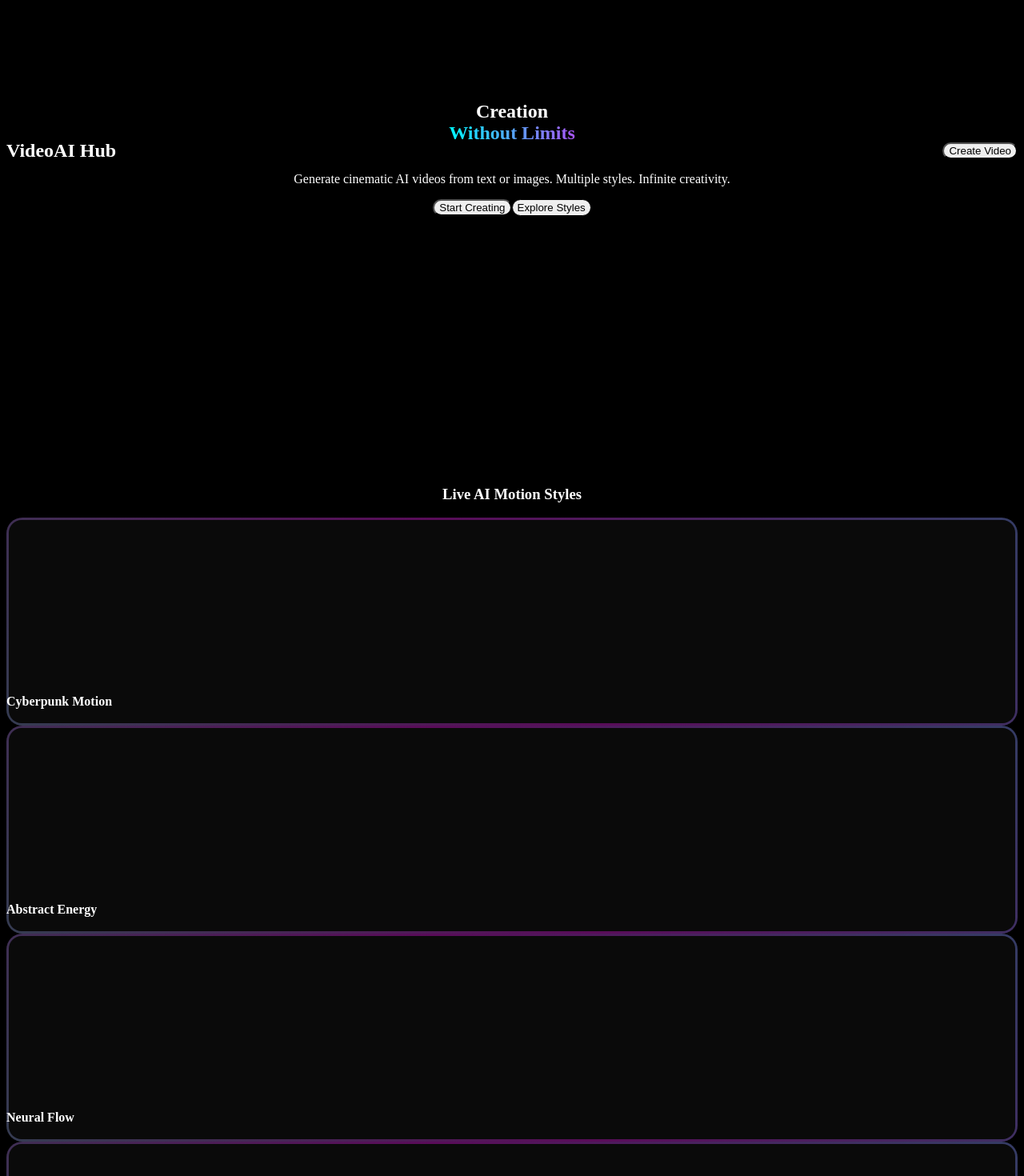
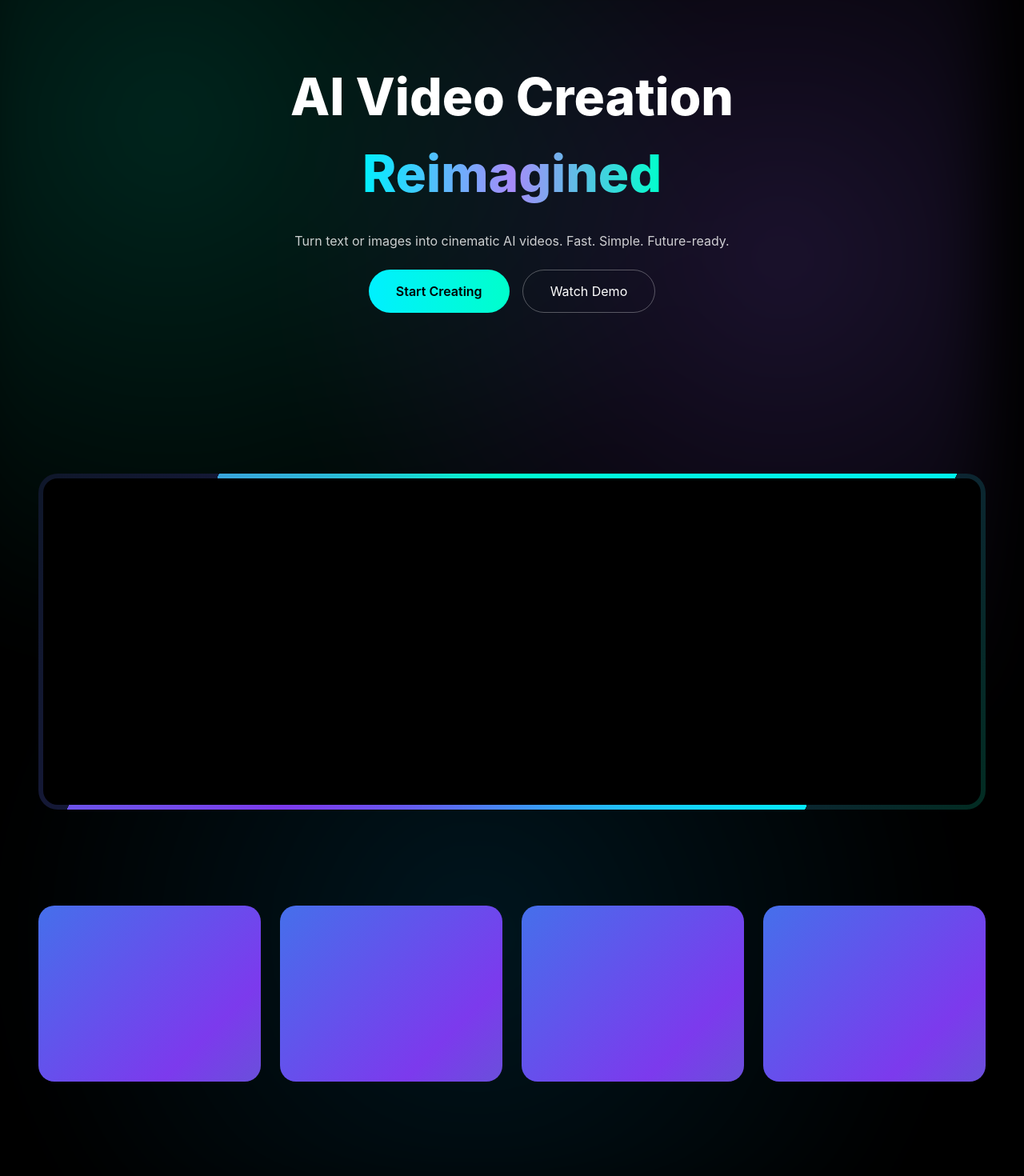
Before and after one commit to SZMXJ/ai-video-mvp, a Next.js app: page / in a window 1280 px wide. Shown: the part 220-1690 px from the top of the page at 80% size. Built offline with nearby package versions, Linux system fonts and the light colour scheme.

Commit message:
add futuristic animated homepage

```diff
--- a/app/globals.css
+++ b/app/globals.css
@@ -1,22 +1,111 @@
-@tailwind base;
-@tailwind components;
-@tailwind utilities;
+@import "tailwindcss";
 
-/* -------- Global theme variables -------- */
-:root {
-  --background: #000000;
-  --foreground: #ffffff;
+/* ====== Base ====== */
+html, body {
+  margin: 0;
+  padding: 0;
+  background: #000;
+  color: #fff;
+  font-family: Inter, system-ui, sans-serif;
+  overflow-x: hidden;
 }
 
-@media (prefers-color-scheme: dark) {
-  :root {
-    --background: #000000;
-    --foreground: #ffffff;
-  }
+/* ====== Futuristic animated background ====== */
+.futuristic-bg {
+  position: absolute;
+  inset: 0;
+  background:
+    radial-gradient(circle at 20% 20%, rgba(0,255,200,0.15), transparent 40%),
+    radial-gradient(circle at 80% 30%, rgba(150,100,255,0.18), transparent 40%),
+    radial-gradient(circle at 50% 80%, rgba(0,180,255,0.12), transparent 40%);
+  animation: bgFlow 20s linear infinite;
+  filter: blur(40px);
+  z-index: 0;
 }
 
-html,
-body {
-  background: var(--background);
-  color: var(--foreground);
+@keyframes bgFlow {
+  0% { transform: translate(0,0); }
+  50% { transform: translate(-80px, 60px); }
+  100% { transform: translate(0,0); }
 }
+
+/* ====== Glow text ====== */
+.gradient-text {
+  background: linear-gradient(90deg, #00f0ff, #a78bfa, #00ffcc);
+  -webkit-background-clip: text;
+  -webkit-text-fill-color: transparent;
+}
+
+/* ====== Buttons ====== */
+.btn-primary {
+  padding: 14px 34px;
+  border-radius: 999px;
+  background: linear-gradient(90deg, #00f0ff, #00ffcc);
+  color: #000;
+  font-weight: 600;
+  cursor: pointer;
+  transition: transform .2s, box-shadow .2s;
+}
+
+.btn-primary:hover {
+  transform: translateY(-2px);
+  box-shadow: 0 0 40px rgba(0,255,200,.6);
+}
+
+.btn-outline {
+  padding: 14px 34px;
+  border-radius: 999px;
+  border: 1px solid rgba(255,255,255,.3);
+  background: transparent;
+  color: #fff;
+}
+
+/* ====== Animated demo panel ====== */
+.demo-panel {
+  position: relative;
+  height: 420px;
+  border-radius: 24px;
+  overflow: hidden;
+  background: linear-gradient(120deg, #0f172a, #1e1b4b, #022c22);
+}
+
+.demo-panel::before {
+  content: "";
+  position: absolute;
+  inset: -50%;
+  background: conic-gradient(
+    from 0deg,
+    #00f0ff,
+    #7c3aed,
+    #00ffcc,
+    #00f0ff
+  );
+  animation: spin 18s linear infinite;
+}
+
+.demo-panel::after {
+  content: "";
+  position: absolute;
+  inset: 6px;
+  background: #000;
+  border-radius: 18px;
+}
+
+@keyframes spin {
+  to { transform: rotate(360deg); }
+}
+
+/* ====== Gallery animation cards ====== */
+.motion-card {
+  height: 220px;
+  border-radius: 20px;
+  background: linear-gradient(135deg, #0ea5e9, #7c3aed, #10b981);
+  background-size: 300% 300%;
+  animation: gradientMove 8s ease infinite;
+}
+
+@keyframes gradientMove {
+  0% { background-position: 0% 50%; }
+  50% { background-position: 100% 50%; }
+  100% { background-position: 0% 50%; }
+}
--- a/app/page.tsx
+++ b/app/page.tsx
@@ -1,122 +1,66 @@
 export default function HomePage() {
   return (
-    <main className="bg-black text-white min-h-screen overflow-hidden">
-      {/* HERO */}
-      <section className="relative h-screen flex flex-col items-center justify-center text-center px-6">
-        {/* Animated Background */}
-        <div className="absolute inset-0 -z-10 animated-bg" />
+    <main style={{ position: "relative", minHeight: "100vh" }}>
+      {/* Animated background */}
+      <div className="futuristic-bg" />
 
-        <header className="absolute top-0 left-0 w-full flex justify-between items-center px-8 py-6">
-          <h1 className="text-xl font-bold text-cyan-400">VideoAI Hub</h1>
-          <button className="px-6 py-2 rounded-full bg-cyan-400 text-black font-semibold hover:scale-105 transition">
-            Create Video
-          </button>
-        </header>
+      {/* Header */}
+      <header style={{
+        position: "relative",
+        zIndex: 10,
+        padding: "20px 48px",
+        display: "flex",
+        justifyContent: "space-between",
+        alignItems: "center"
+      }}>
+        <h1 style={{ color: "#00f0ff" }}>VideoAI</h1>
+        <button className="btn-primary">Create Video</button>
+      </header>
 
-        <h2 className="text-6xl font-extrabold leading-tight">
-          Creation <br />
-          <span className="gradient-text">Without Limits</span>
+      {/* Hero */}
+      <section style={{
+        position: "relative",
+        zIndex: 10,
+        height: "90vh",
+        display: "flex",
+        flexDirection: "column",
+        justifyContent: "center",
+        alignItems: "center",
+        textAlign: "center",
+        gap: 24
+      }}>
+        <h2 style={{ fontSize: 64, fontWeight: 800 }}>
+          AI Video Creation <br />
+          <span className="gradient-text">Reimagined</span>
         </h2>
-
-        <p className="mt-6 max-w-xl text-gray-300 text-lg">
-          Generate cinematic AI videos from text or images.
-          Multiple styles. Infinite creativity.
+        <p style={{ maxWidth: 680, opacity: .8 }}>
+          Turn text or images into cinematic AI videos. Fast. Simple. Future-ready.
         </p>
-
-        <div className="mt-10 flex gap-6">
-          <button className="px-8 py-4 rounded-full bg-gradient-to-r from-cyan-400 to-green-400 text-black font-bold text-lg hover:scale-110 transition">
-            Start Creating
-          </button>
-          <button className="px-8 py-4 rounded-full border border-gray-500 hover:border-cyan-400 transition">
-            Explore Styles
-          </button>
+        <div style={{ display: "flex", gap: 16 }}>
+          <button className="btn-primary">Start Creating</button>
+          <button className="btn-outline">Watch Demo</button>
         </div>
       </section>
 
-      {/* ANIMATED STYLE GALLERY */}
-      <section className="py-24 px-10 space-y-12">
-        <h3 className="text-4xl font-bold text-center mb-12">
-          Live AI Motion Styles
-        </h3>
-
-        <div className="grid grid-cols-1 md:grid-cols-2 gap-10">
-          <AnimatedCard title="Cyberpunk Motion" variant="cyber" />
-          <AnimatedCard title="Abstract Energy" variant="energy" />
-          <AnimatedCard title="Neural Flow" variant="neural" />
-          <AnimatedCard title="Dreamlike Art" variant="dream" />
-        </div>
+      {/* Demo */}
+      <section style={{ padding: "0 48px 120px", position: "relative", zIndex: 10 }}>
+        <div className="demo-panel" />
       </section>
 
-      {/* INLINE STYLES */}
-      <style jsx>{`
-        .animated-bg {
-          background: linear-gradient(
-            120deg,
-            #00f5ff,
-            #7f00ff,
-            #00ff99
-          );
-          background-size: 300% 300%;
-          animation: bgMove 15s ease infinite;
-          filter: blur(80px);
-          opacity: 0.6;
-        }
-
-        @keyframes bgMove {
-          0% { background-position: 0% 50%; }
-          50% { background-position: 100% 50%; }
-          100% { background-position: 0% 50%; }
-        }
-
-        .gradient-text {
-          background: linear-gradient(to right, #00f5ff, #a855f7);
-          -webkit-background-clip: text;
-          -webkit-text-fill-color: transparent;
-        }
-
-        .card {
-          position: relative;
-          height: 260px;
-          border-radius: 20px;
-          overflow: hidden;
-          background: #111;
-        }
-
-        .card::before {
-          content: "";
-          position: absolute;
-          inset: -50%;
-          background: linear-gradient(
-            60deg,
-            rgba(0,255,255,0.4),
-            rgba(255,0,255,0.3),
-            rgba(0,255,153,0.4)
-          );
-          animation: rotate 12s linear infinite;
-        }
-
-        .card::after {
-          content: "";
-          position: absolute;
-          inset: 3px;
-          background: #0a0a0a;
-          border-radius: 16px;
-        }
-
-        @keyframes rotate {
-          from { transform: rotate(0deg); }
-          to { transform: rotate(360deg); }
-        }
-      `}</style>
+      {/* Gallery */}
+      <section style={{
+        padding: "0 48px 120px",
+        display: "grid",
+        gridTemplateColumns: "repeat(auto-fit,minmax(260px,1fr))",
+        gap: 24,
+        position: "relative",
+        zIndex: 10
+      }}>
+        <div className="motion-card" />
+        <div className="motion-card" />
+        <div className="motion-card" />
+        <div className="motion-card" />
+      </section>
     </main>
   );
 }
-
-/* Card Component */
-function AnimatedCard({ title, variant }: { title: string; variant: string }) {
-  return (
-    <div className="card flex items-end p-6">
-      <h4 className="relative z-10 text-xl font-semibold">{title}</h4>
-    </div>
-  );
-}
```
